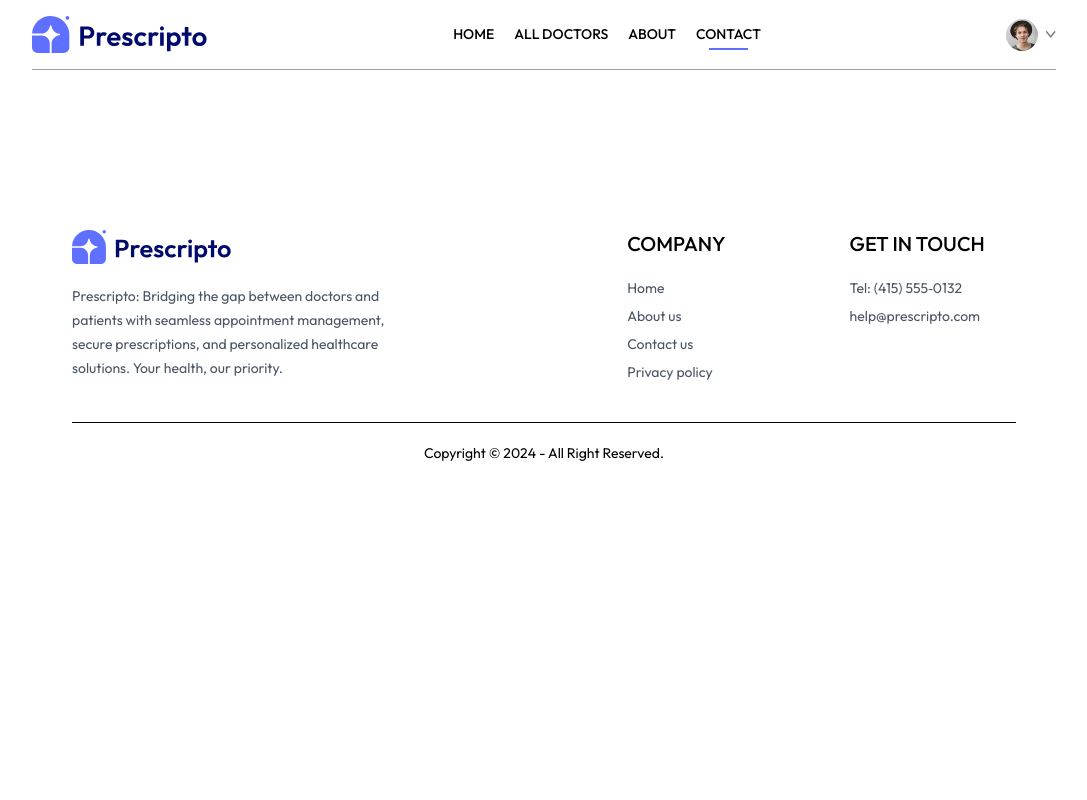
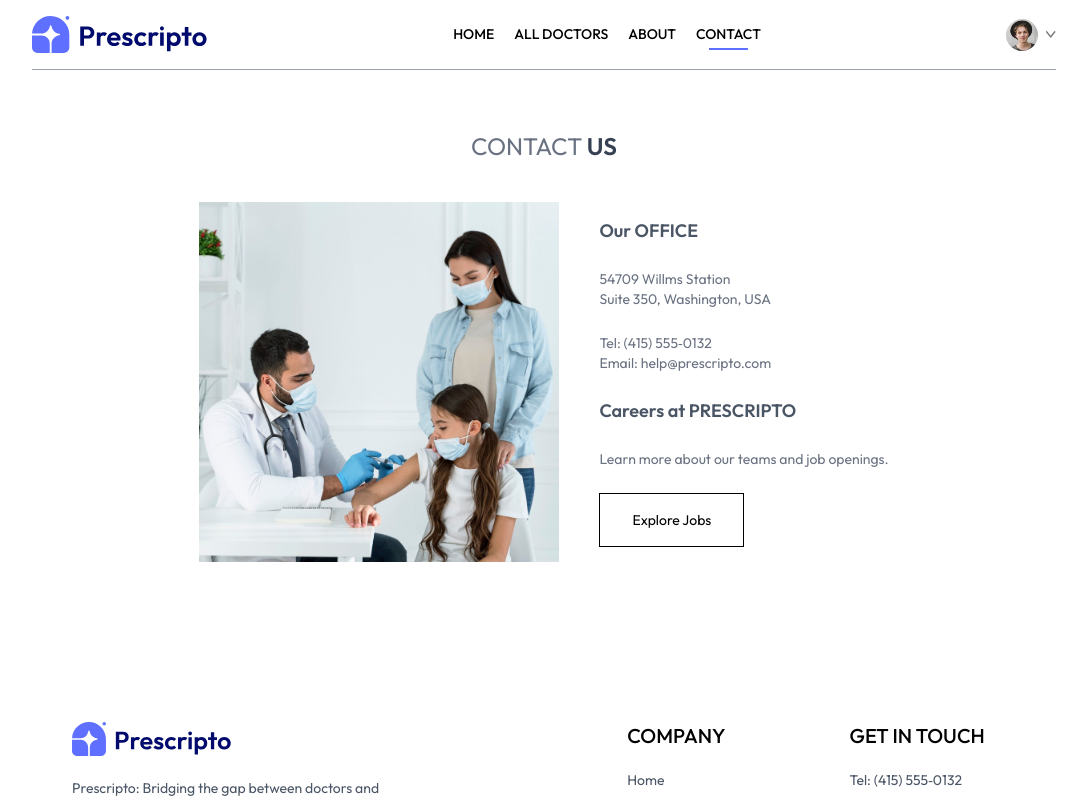
Before and after one commit to codingwithriha/Doct, a React (Vite) app in the folder frontend/: page /contact in a window 1280 px wide. Shown: the top 800 px of the page, without its empty margins (96-1183 px from the left). Built offline with nearby package versions, Linux system fonts and the light colour scheme; a web font is replaced by a local one.

Commit message:
feat: complete Contact us page UI

```diff
--- a/frontend/src/App.jsx
+++ b/frontend/src/App.jsx
@@ -4,12 +4,12 @@
 import Doctors from './pages/Doctors'
 import Login from './pages/Login'
 import About from './pages/About'
-import Contacts from './pages/Contacts'
 import MyProfile from './pages/MyProfile'
 import MyAppointments from './pages/MyAppointments'
 import Appointment from './pages/Appointment'
 import Navbar from './components/Navbar'
 import Footer from './components/Footer'
+import Contact from './pages/Contact'
 
 const App = () => {
   return (
@@ -21,7 +21,7 @@
         <Route path='/doctors/:speciality' element={<Doctors />} />
         <Route path='/login' element={<Login />} />
         <Route path='/about' element={<About />} />
-        <Route path='/contacts' element={<Contacts />} />
+        <Route path='/contact' element={<Contact />} />
         <Route path='/my-profile' element={<MyProfile />} />
         <Route path='/my-appointments' element={<MyAppointments />} />
         <Route path='/appointment/:docId' element={<Appointment />} />
--- /dev/null
+++ b/frontend/src/pages/Contact.jsx
@@ -0,0 +1,41 @@
+import { assets } from "../assets/assets_frontend/assets.js";
+
+const Contact = () => {
+  return (
+    <>
+      <div className="text-2xl text-center pt-10 text-gray-500">
+        <p>
+          CONTACT <span className="text-gray-700 font-semibold">US</span>
+        </p>
+      </div>
+
+      <div className=" my-10 flex flex-col justify-center md:flex-row gap-10 mb-28 text-sm ">
+        <img
+          className="w-full md:max-w-[360px]"
+          src={assets.contact_image}
+          alt=""
+        />
+        <div className="flex flex-col justify-center items-start gap-6">
+          <p className="font-semibold text-lg text-gray-600 ">Our OFFICE</p>
+          <p className="text-gray-500">
+            54709 Willms Station <br /> Suite 350, Washington, USA
+          </p>
+          <p className="text-gray-500">
+            Tel: (415) 555‑0132 <br /> Email: help@prescripto.com
+          </p>
+          <p className="font-semibold text-lg text-gray-600 ">
+            Careers at PRESCRIPTO
+          </p>
+          <p className="text-gray-500">
+            Learn more about our teams and job openings.
+          </p>
+          <button className=" border border-black px-8 py-4 text-sm hover:bg-black hover:text-white transition-all duration-500">
+            Explore Jobs
+          </button>
+        </div>
+      </div>
+      </>
+  );
+};
+
+export default Contact;
--- a/frontend/src/pages/Contacts.jsx
+++ /dev/null
@@ -1,9 +0,0 @@
-import React from 'react'
-
-const Contacts = () => {
-  return (
-    <div>Contacts</div>
-  )
-}
-
-export default Contacts
```
